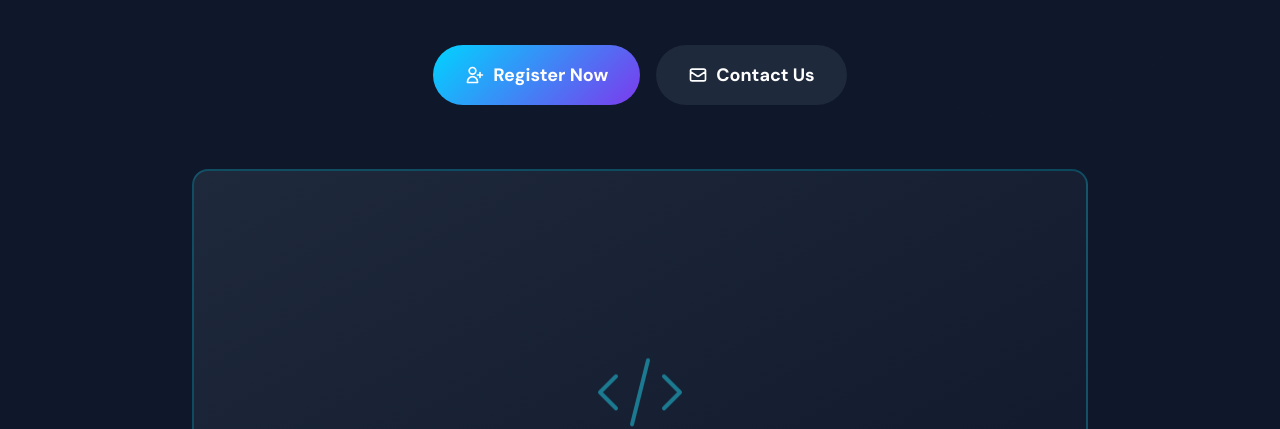
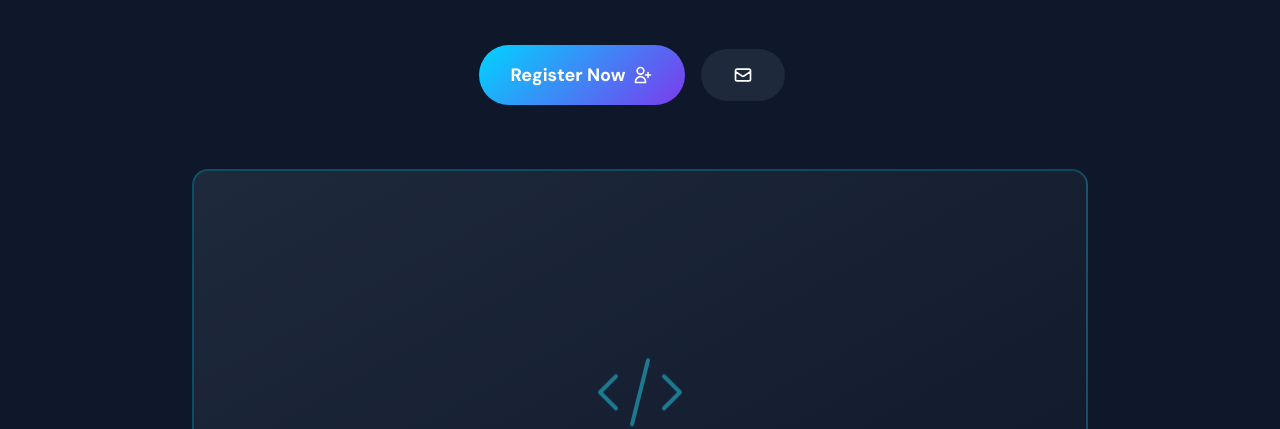
Before and after one commit to haleempreety18/WebSprout--Hub, a plain HTML site: page index.html in a window 1280 px wide. Shown: the part 379-808 px from the top of the page. Drawn offline with nearby package versions, Linux system fonts and the light colour scheme.

Commit message:
Update index.html

```diff
--- a/index.html
+++ b/index.html
@@ -214,17 +214,22 @@
 
                 <div class="fade-in-up flex flex-col sm:flex-row gap-4 justify-center items-center" style="animation-delay: 0.5s;">
                     <a href="register.html" class="btn-primary px-8 py-4 rounded-full text-white font-bold text-lg inline-flex items-center gap-2">
+                        Register Now
                         <svg class="w-5 h-5" fill="none" stroke="currentColor" viewBox="0 0 24 24">
                             <path stroke-linecap="round" stroke-linejoin="round" stroke-width="2" d="M18 9v3m0 0v3m0-3h3m-3 0h-3m-2-5a4 4 0 11-8 0 4 4 0 018 0zM3 20a6 6 0 0112 0v1H3v-1z"></path>
                         </svg>
-                        Register Now
+
                     </a>
                     <a href="#contact" class="bg-slate-800 hover:bg-slate-700 px-8 py-4 rounded-full text-white font-bold text-lg inline-flex items-center gap-2 transition-all">
                         <svg class="w-5 h-5" fill="none" stroke="currentColor" viewBox="0 0 24 24">
                             <path stroke-linecap="round" stroke-linejoin="round" stroke-width="2" d="M3 8l7.89 5.26a2 2 0 002.22 0L21 8M5 19h14a2 2 0 002-2V7a2 2 0 00-2-2H5a2 2 0 00-2 2v10a2 2 0 002 2z"></path>
                         </svg>
-                        Contact Us
-                    </a>
+                        <a/>
+
+
+
+
+
                 </div>
 
                 <!-- Placeholder for Hero Image -->
```
